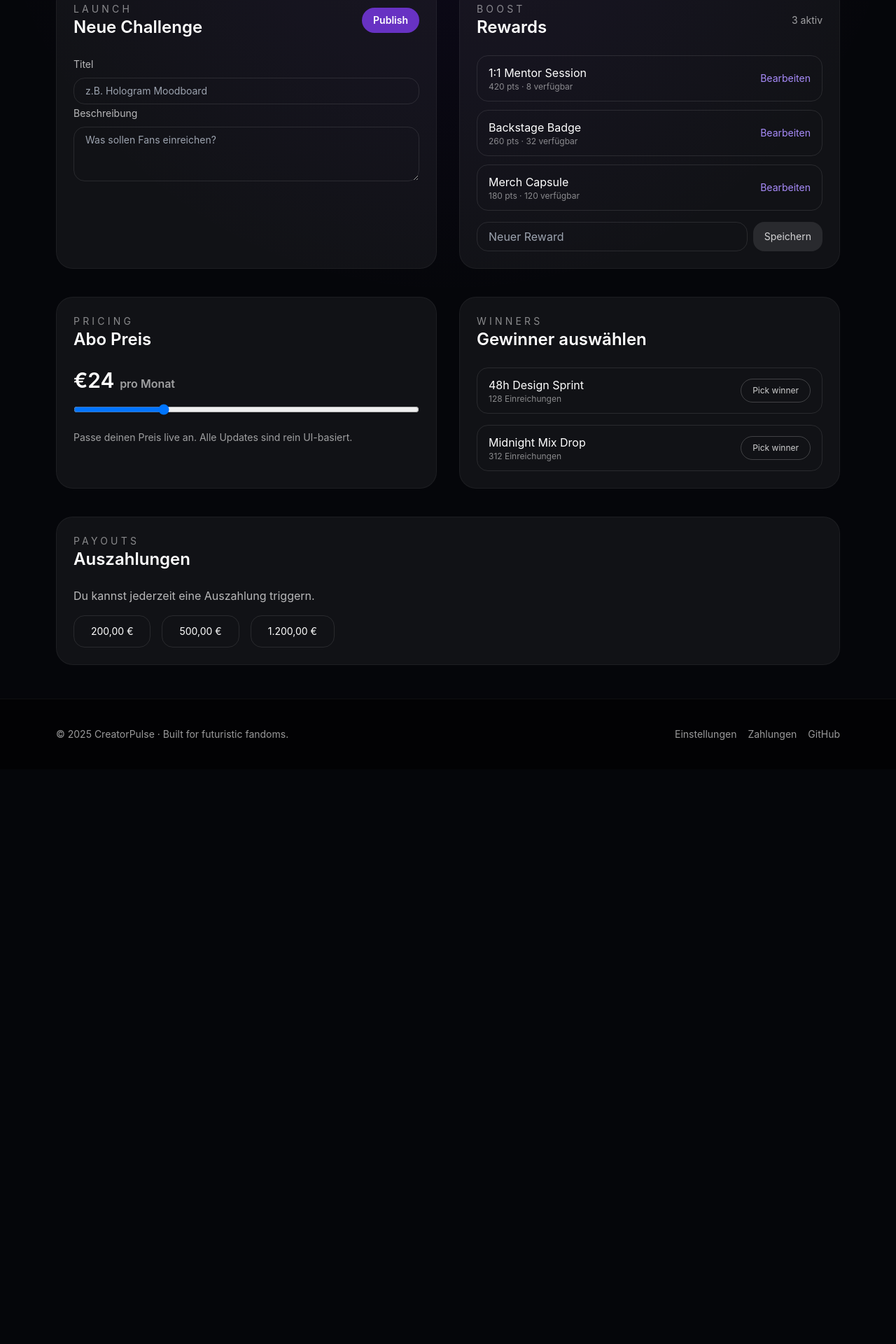
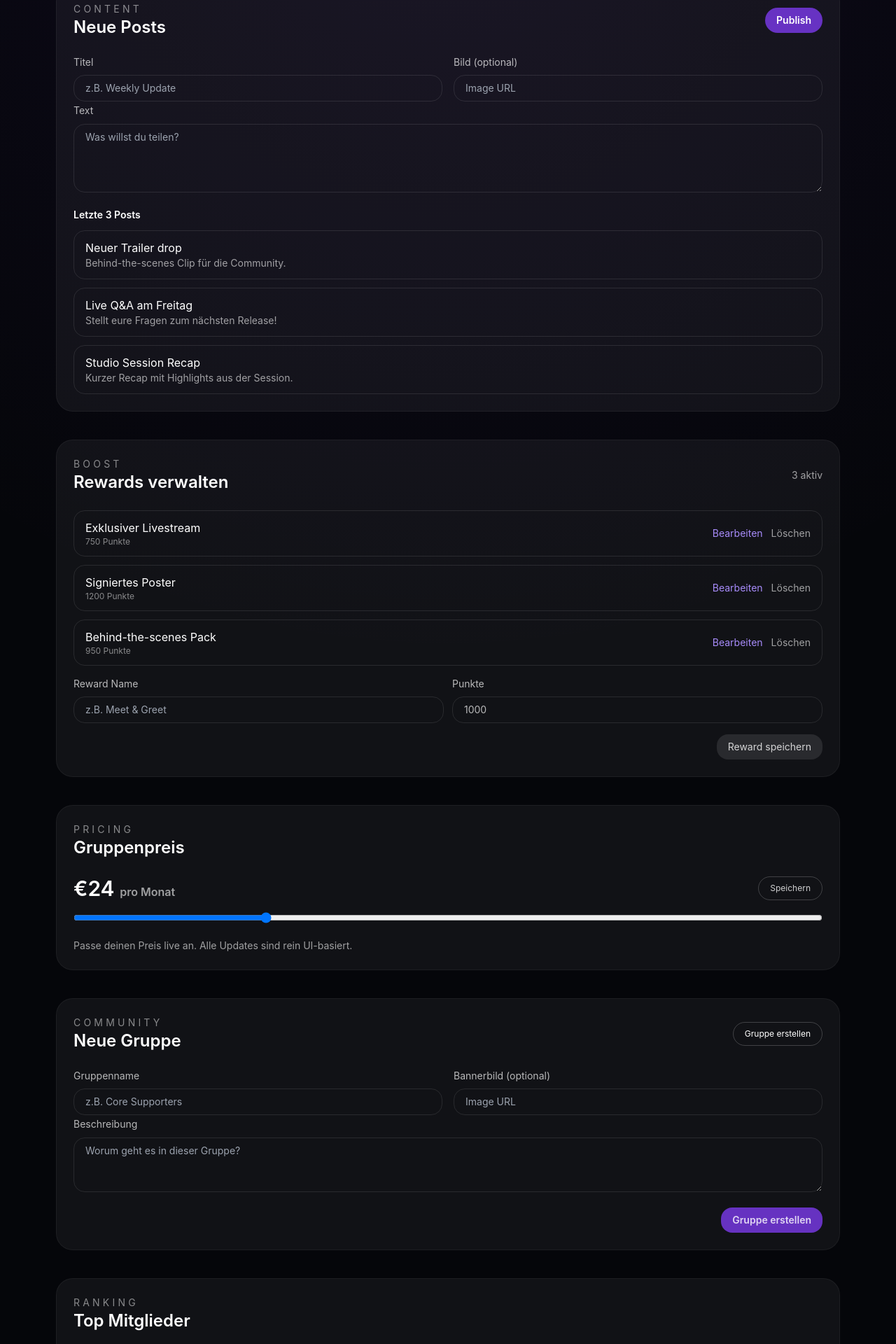
Before and after one commit to artverse456-debug/cnn2, a Next.js app in the folder creator-platform-ui/: page /dashboard/creator in a window 1280 px wide. Shown: the part 239-2159 px from the top of the page at 70% size. Before the commit the page ends 1338 px from the top, so only its background shows below. Built offline with nearby package versions, Linux system fonts and the light colour scheme.

Commit message:
Rearrange creator dashboard sections

```diff
--- a/creator-platform-ui/app/dashboard/creator/page.tsx
+++ b/creator-platform-ui/app/dashboard/creator/page.tsx
@@ -1,15 +1,117 @@
 "use client";
 
-import { useState } from "react";
+import { useMemo, useState } from "react";
 import { SectionHeader } from "@/components/SectionHeader";
 import { DashboardCard } from "@/components/DashboardCard";
-import { featuredChallenges, rewards } from "@/lib/data";
 import { useDashboardStore } from "@/store/useDashboardStore";
 import { formatCurrency } from "@/lib/utils";
 
 export default function CreatorDashboard() {
-  const { creatorBalance, adjustCreatorBalance } = useDashboardStore();
-  const [newReward, setNewReward] = useState("");
+  const { creatorBalance } = useDashboardStore();
+  const [postTitle, setPostTitle] = useState("");
+  const [postImage, setPostImage] = useState("");
+  const [postContent, setPostContent] = useState("");
+  const [posts, setPosts] = useState([
+    {
+      id: "1",
+      title: "Neuer Trailer drop",
+      image: "",
+      content: "Behind-the-scenes Clip für die Community.",
+    },
+    {
+      id: "2",
+      title: "Live Q&A am Freitag",
+      image: "",
+      content: "Stellt eure Fragen zum nächsten Release!",
+    },
+    {
+      id: "3",
+      title: "Studio Session Recap",
+      image: "",
+      content: "Kurzer Recap mit Highlights aus der Session.",
+    },
+  ]);
+
+  const [rewardName, setRewardName] = useState("");
+  const [rewardPoints, setRewardPoints] = useState("1000");
+  const [rewardId, setRewardId] = useState<string | null>(null);
+  const [rewardItems, setRewardItems] = useState([
+    { id: "r1", title: "Exklusiver Livestream", points: 750 },
+    { id: "r2", title: "Signiertes Poster", points: 1200 },
+    { id: "r3", title: "Behind-the-scenes Pack", points: 950 },
+  ]);
+
+  const [groupPrice, setGroupPrice] = useState(24);
+  const [groupName, setGroupName] = useState("");
+  const [groupDescription, setGroupDescription] = useState("");
+  const [groupBanner, setGroupBanner] = useState("");
+
+  const topMembers = useMemo(
+    () => [
+      { id: "m1", name: "Svenja K.", points: 4820, avatar: "https://placehold.co/40x40" },
+      { id: "m2", name: "Jamal R.", points: 4510, avatar: "https://placehold.co/40x40" },
+      { id: "m3", name: "Lina P.", points: 4395, avatar: "https://placehold.co/40x40" },
+    ],
+    []
+  );
+
+  const latestPosts = useMemo(() => posts.slice(0, 3), [posts]);
+
+  const handlePublishPost = () => {
+    if (!postTitle.trim() && !postContent.trim()) return;
+
+    setPosts((prev) => [
+      {
+        id: crypto.randomUUID(),
+        title: postTitle || "Unbenannter Post",
+        image: postImage,
+        content: postContent || "",
+      },
+      ...prev,
+    ]);
+
+    setPostTitle("");
+    setPostImage("");
+    setPostContent("");
+  };
+
+  const handleSaveReward = () => {
+    if (!rewardName.trim()) return;
+
+    setRewardItems((prev) => {
+      if (rewardId) {
+        return prev.map((item) =>
+          item.id === rewardId ? { ...item, title: rewardName, points: Number(rewardPoints) || 0 } : item
+        );
+      }
+
+      return [
+        { id: crypto.randomUUID(), title: rewardName, points: Number(rewardPoints) || 0 },
+        ...prev,
+      ];
+    });
+
+    setRewardId(null);
+    setRewardName("");
+    setRewardPoints("1000");
+  };
+
+  const handleEditReward = (id: string) => {
+    const item = rewardItems.find((reward) => reward.id === id);
+    if (!item) return;
+    setRewardId(item.id);
+    setRewardName(item.title);
+    setRewardPoints(String(item.points));
+  };
+
+  const handleDeleteReward = (id: string) => {
+    setRewardItems((prev) => prev.filter((reward) => reward.id !== id));
+    if (rewardId === id) {
+      setRewardId(null);
+      setRewardName("");
+      setRewardPoints("1000");
+    }
+  };
 
   return (
     <div className="mx-auto max-w-6xl space-y-10 px-4 py-12">
@@ -19,83 +121,177 @@ export default function CreatorDashboard() {
         action={<span className="rounded-full border border-white/10 px-4 py-2 text-sm text-white/70">Saldo: {formatCurrency(creatorBalance, "EUR")}</span>}
       />
 
-      <div className="grid gap-8 md:grid-cols-2">
       <DashboardCard
-          title="Neue Challenge"
-          subtitle="launch"
-          action={<button className="rounded-full bg-primary/80 px-4 py-2 text-sm font-semibold">Publish</button>}
+        title="Neue Posts"
+        subtitle="content"
+        action={<button onClick={handlePublishPost} className="rounded-full bg-primary/80 px-4 py-2 text-sm font-semibold">Publish</button>}
       >
+        <div className="grid gap-4 md:grid-cols-2">
           <label className="text-sm text-white/70">
             Titel
-            <input className="mt-2 w-full rounded-2xl border border-white/10 bg-transparent px-4 py-2" placeholder="z.B. Hologram Moodboard" />
+            <input
+              value={postTitle}
+              onChange={(e) => setPostTitle(e.target.value)}
+              className="mt-2 w-full rounded-2xl border border-white/10 bg-transparent px-4 py-2"
+              placeholder="z.B. Weekly Update"
+            />
           </label>
           <label className="text-sm text-white/70">
-            Beschreibung
-            <textarea className="mt-2 w-full rounded-2xl border border-white/10 bg-transparent px-4 py-2" rows={3} placeholder="Was sollen Fans einreichen?" />
+            Bild (optional)
+            <input
+              value={postImage}
+              onChange={(e) => setPostImage(e.target.value)}
+              className="mt-2 w-full rounded-2xl border border-white/10 bg-transparent px-4 py-2"
+              placeholder="Image URL"
+            />
           </label>
+        </div>
+        <label className="text-sm text-white/70">
+          Text
+          <textarea
+            value={postContent}
+            onChange={(e) => setPostContent(e.target.value)}
+            className="mt-2 w-full rounded-2xl border border-white/10 bg-transparent px-4 py-2"
+            rows={4}
+            placeholder="Was willst du teilen?"
+          />
+        </label>
+
+        <div className="mt-6 space-y-3">
+          <p className="text-sm font-semibold text-white">Letzte 3 Posts</p>
+          {latestPosts.map((post) => (
+            <div key={post.id} className="rounded-2xl border border-white/10 px-4 py-3">
+              <div className="flex items-start justify-between">
+                <div>
+                  <p className="text-white">{post.title}</p>
+                  {post.content && <p className="text-sm text-white/60">{post.content}</p>}
+                </div>
+                {post.image && <span className="text-xs text-primary-light">Bild angehängt</span>}
+              </div>
+            </div>
+          ))}
+        </div>
       </DashboardCard>
-        <DashboardCard title="Rewards" subtitle="boost" action={<span className="text-sm text-white/60">{rewards.length} aktiv</span>}>
+
+      <DashboardCard title="Rewards verwalten" subtitle="boost" action={<span className="text-sm text-white/60">{rewardItems.length} aktiv</span>}>
         <div className="space-y-3">
-            {rewards.map((reward) => (
+          {rewardItems.map((reward) => (
             <div key={reward.id} className="flex items-center justify-between rounded-2xl border border-white/10 px-4 py-3">
               <div>
                 <p className="text-white">{reward.title}</p>
-                  <p className="text-xs text-white/50">{reward.points} pts · {reward.stock} verfügbar</p>
+                <p className="text-xs text-white/50">{reward.points} Punkte</p>
               </div>
-                <button className="text-sm text-primary-light">Bearbeiten</button>
+              <div className="flex gap-3 text-sm">
+                <button className="text-primary-light" onClick={() => handleEditReward(reward.id)}>
+                  Bearbeiten
+                </button>
+                <button className="text-white/60" onClick={() => handleDeleteReward(reward.id)}>
+                  Löschen
+                </button>
+              </div>
             </div>
           ))}
         </div>
-          <div className="mt-4 flex gap-2">
+
+        <div className="mt-6 grid gap-3 md:grid-cols-2">
+          <label className="text-sm text-white/70">
+            Reward Name
             <input
-              value={newReward}
-              onChange={(e) => setNewReward(e.target.value)}
-              className="flex-1 rounded-2xl border border-white/10 bg-transparent px-4 py-2"
-              placeholder="Neuer Reward"
+              value={rewardName}
+              onChange={(e) => setRewardName(e.target.value)}
+              className="mt-2 w-full rounded-2xl border border-white/10 bg-transparent px-4 py-2"
+              placeholder="z.B. Meet & Greet"
             />
-            <button
-              onClick={() => {
-                if (!newReward) return;
-                setNewReward("");
-              }}
-              className="rounded-2xl bg-white/10 px-4 py-2 text-sm"
-            >
+          </label>
+          <label className="text-sm text-white/70">
+            Punkte
+            <input
+              value={rewardPoints}
+              onChange={(e) => setRewardPoints(e.target.value)}
+              className="mt-2 w-full rounded-2xl border border-white/10 bg-transparent px-4 py-2"
+              placeholder="1000"
+            />
+          </label>
+        </div>
+        <div className="mt-3 flex justify-end">
+          <button onClick={handleSaveReward} className="rounded-2xl bg-white/10 px-4 py-2 text-sm">
+            Reward speichern
+          </button>
+        </div>
+      </DashboardCard>
+
+      <DashboardCard title="Gruppenpreis" subtitle="pricing">
+        <div className="flex items-center justify-between">
+          <p className="text-3xl font-semibold text-white">€{groupPrice} <span className="text-base text-white/60">pro Monat</span></p>
+          <button className="rounded-full border border-white/20 px-4 py-2 text-xs">
             Speichern
           </button>
         </div>
-        </DashboardCard>
-      </div>
-
-      <div className="grid gap-8 md:grid-cols-2">
-        <DashboardCard title="Abo Preis" subtitle="pricing">
-          <p className="text-3xl font-semibold text-white">€24 <span className="text-base text-white/60">pro Monat</span></p>
-          <input type="range" min={5} max={80} defaultValue={24} className="w-full" />
+        <input
+          type="range"
+          min={5}
+          max={80}
+          value={groupPrice}
+          onChange={(e) => setGroupPrice(Number(e.target.value))}
+          className="w-full"
+        />
         <p className="text-sm text-white/60">Passe deinen Preis live an. Alle Updates sind rein UI-basiert.</p>
       </DashboardCard>
-        <DashboardCard title="Gewinner auswählen" subtitle="winners">
-          {featuredChallenges.slice(0, 2).map((challenge) => (
-            <div key={challenge.id} className="flex items-center justify-between rounded-2xl border border-white/10 px-4 py-3">
+
+      <DashboardCard title="Neue Gruppe" subtitle="community" action={<button className="rounded-full border border-white/20 px-4 py-2 text-xs">Gruppe erstellen</button>}>
+        <div className="grid gap-4 md:grid-cols-2">
+          <label className="text-sm text-white/70">
+            Gruppenname
+            <input
+              value={groupName}
+              onChange={(e) => setGroupName(e.target.value)}
+              className="mt-2 w-full rounded-2xl border border-white/10 bg-transparent px-4 py-2"
+              placeholder="z.B. Core Supporters"
+            />
+          </label>
+          <label className="text-sm text-white/70">
+            Bannerbild (optional)
+            <input
+              value={groupBanner}
+              onChange={(e) => setGroupBanner(e.target.value)}
+              className="mt-2 w-full rounded-2xl border border-white/10 bg-transparent px-4 py-2"
+              placeholder="Image URL"
+            />
+          </label>
+        </div>
+        <label className="text-sm text-white/70">
+          Beschreibung
+          <textarea
+            value={groupDescription}
+            onChange={(e) => setGroupDescription(e.target.value)}
+            className="mt-2 w-full rounded-2xl border border-white/10 bg-transparent px-4 py-2"
+            rows={3}
+            placeholder="Worum geht es in dieser Gruppe?"
+          />
+        </label>
+        <div className="mt-3 flex justify-end">
+          <button className="rounded-2xl bg-primary/80 px-4 py-2 text-sm font-semibold">Gruppe erstellen</button>
+        </div>
+      </DashboardCard>
+
+      <DashboardCard title="Top Mitglieder" subtitle="ranking">
+        <div className="space-y-3">
+          {topMembers.map((member, index) => (
+            <div key={member.id} className="flex items-center justify-between rounded-2xl border border-white/10 px-4 py-3">
+              <div className="flex items-center gap-3">
+                <span className="flex h-10 w-10 items-center justify-center rounded-2xl bg-white/5 text-sm font-semibold text-white/80">
+                  #{index + 1}
+                </span>
+                <div className="flex items-center gap-3">
+                  <img src={member.avatar} alt={member.name} className="h-10 w-10 rounded-full object-cover" />
                   <div>
-                <p className="text-white">{challenge.title}</p>
-                <p className="text-xs text-white/50">{challenge.entries} Einreichungen</p>
+                    <p className="text-white">{member.name}</p>
+                    <p className="text-xs text-white/60">{member.points} Punkte</p>
                   </div>
-              <button className="rounded-full border border-white/20 px-4 py-2 text-xs">Pick winner</button>
                 </div>
-          ))}
-        </DashboardCard>
               </div>
-
-      <DashboardCard title="Auszahlungen" subtitle="payouts">
-        <p className="text-white/70">Du kannst jederzeit eine Auszahlung triggern.</p>
-        <div className="flex flex-wrap gap-4">
-          {[200, 500, 1200].map((amount) => (
-            <button
-              key={amount}
-              onClick={() => adjustCreatorBalance(-amount)}
-              className="rounded-2xl border border-white/10 px-6 py-3 text-sm text-white"
-            >
-              {formatCurrency(amount, "EUR")}
-            </button>
+              <span className="text-sm text-primary-light">Top 3</span>
+            </div>
           ))}
         </div>
       </DashboardCard>
```
Lines whose indentation alone changed are shown as unchanged.
